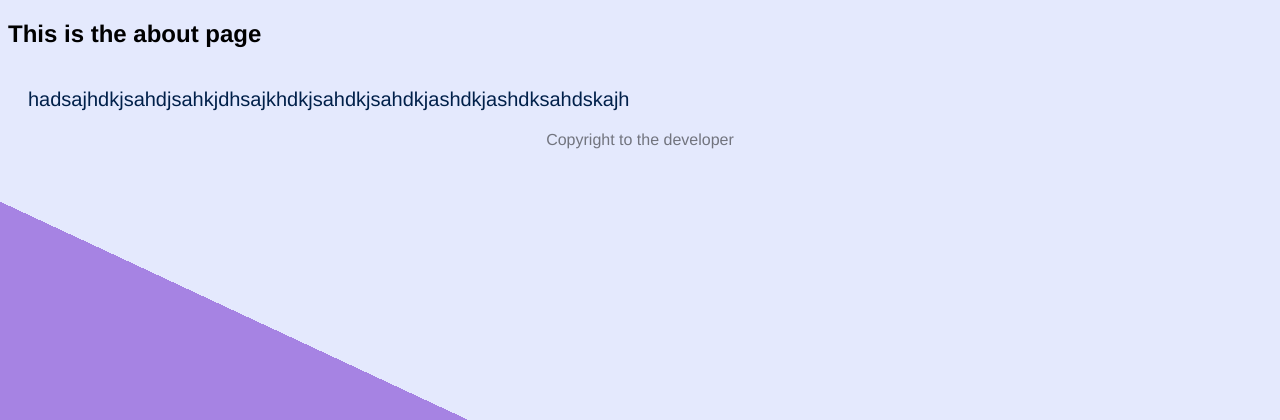
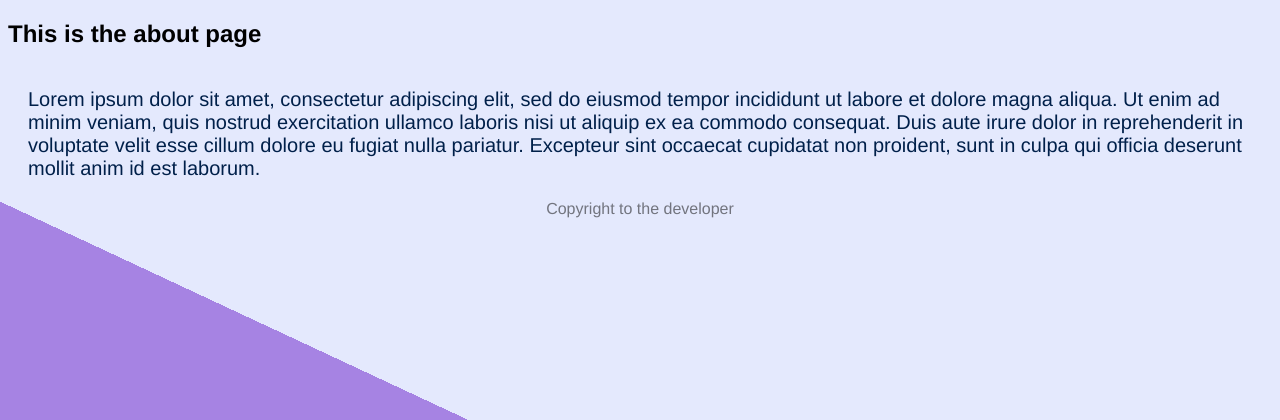
Before and after one commit to amrmabdelazeem/To-Do-List1, a Node server app: page /about in a window 1280 px wide. Shown: the top 420 px of the page. Run offline with Node 20, Linux system fonts and the light colour scheme.

Commit message:
Adjust about me

```diff
--- a/views/about.ejs
+++ b/views/about.ejs
@@ -2,6 +2,13 @@
 
 <h2>This is the about page</h2>
 
-<p>hadsajhdkjsahdjsahkjdhsajkhdkjsahdkjsahdkjashdkjashdksahdskajh</p>
+<p>
+  Lorem ipsum dolor sit amet, consectetur adipiscing elit, sed do eiusmod tempor
+  incididunt ut labore et dolore magna aliqua. Ut enim ad minim veniam, quis
+  nostrud exercitation ullamco laboris nisi ut aliquip ex ea commodo consequat.
+  Duis aute irure dolor in reprehenderit in voluptate velit esse cillum dolore
+  eu fugiat nulla pariatur. Excepteur sint occaecat cupidatat non proident, sunt
+  in culpa qui officia deserunt mollit anim id est laborum.
+</p>
 
 <%- include("footer") -%>
```
